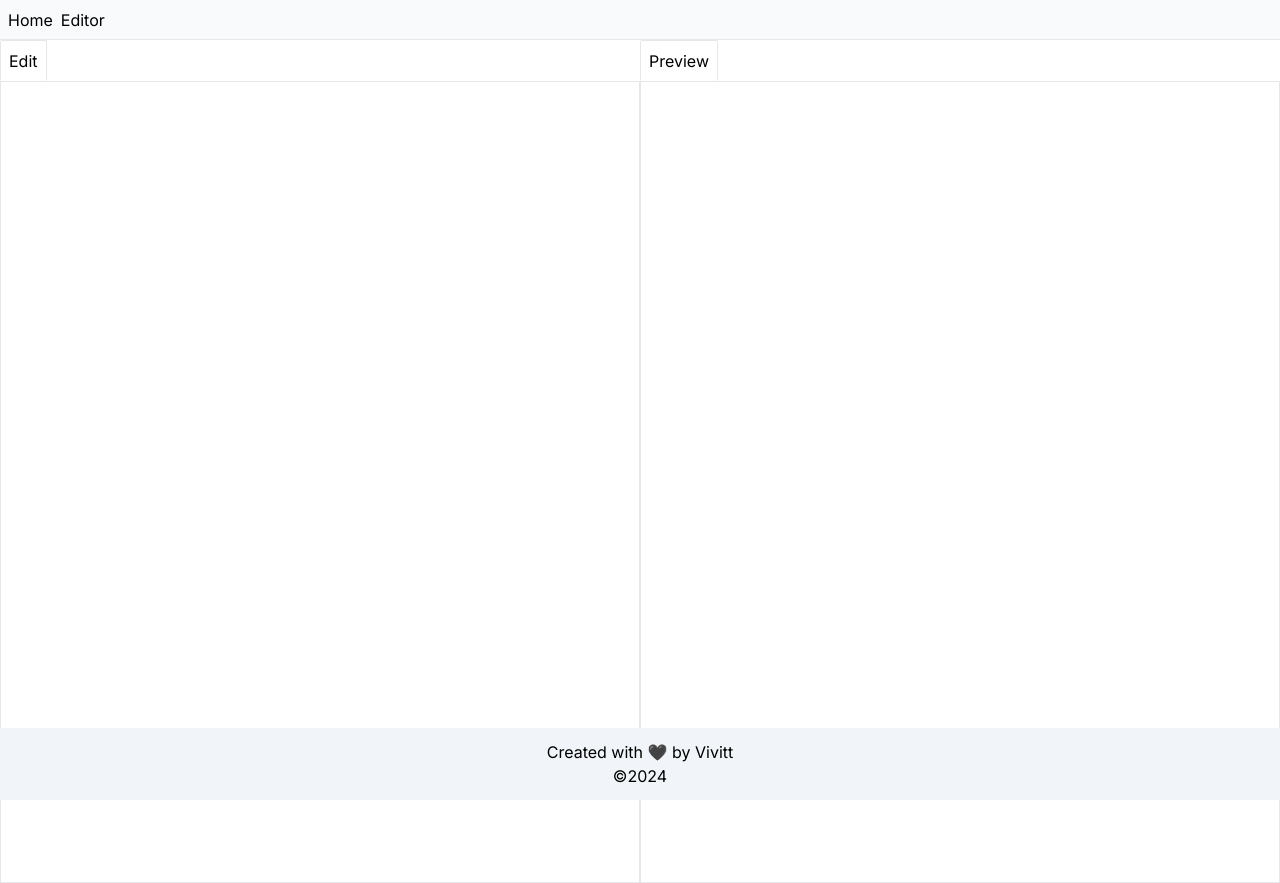
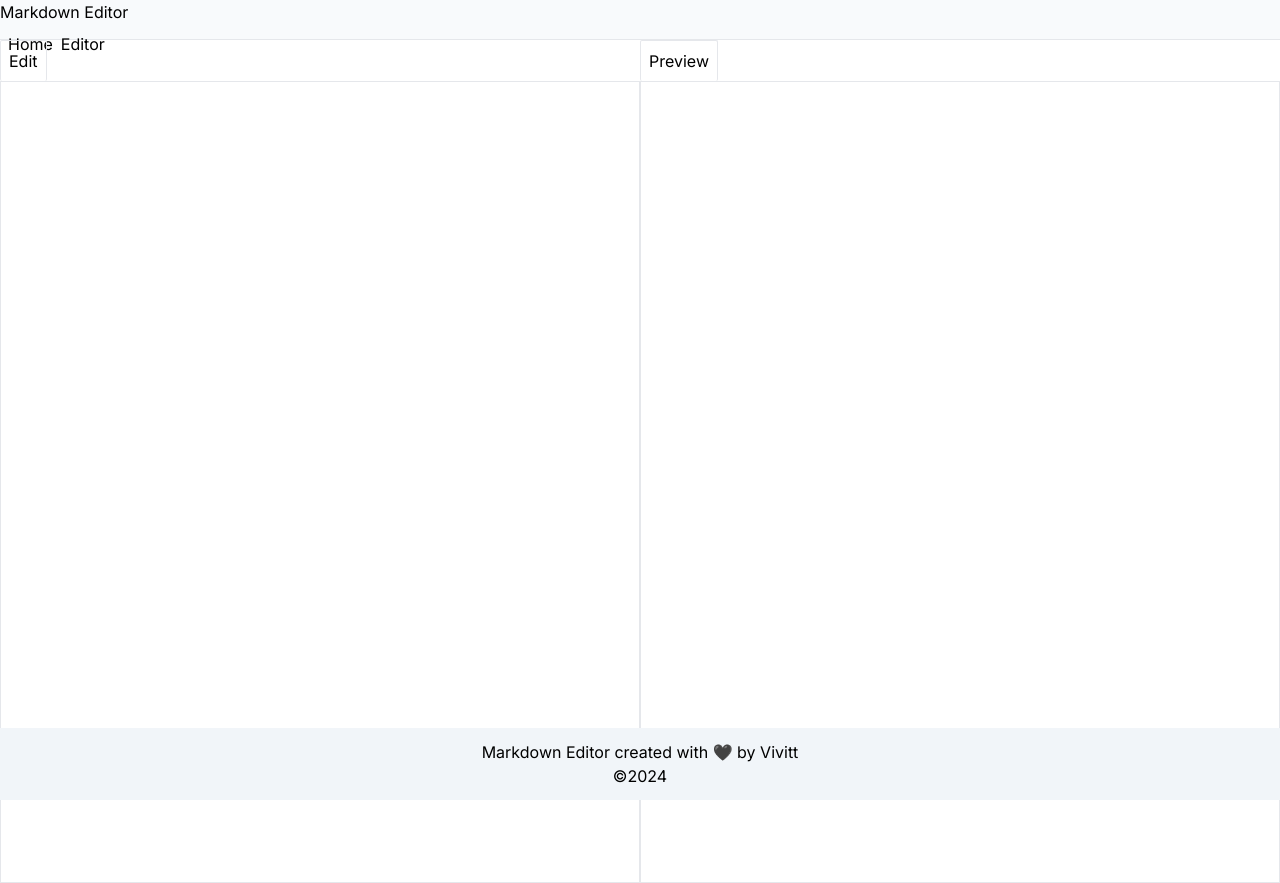
Before and after one commit to vivitt/online-markdown-editor, a Next.js app: page /editor in a window 1280 px wide. Built offline with nearby package versions, Linux system fonts and the light colour scheme.

Commit message:
update tests

```diff
--- a/app/layout.tsx
+++ b/app/layout.tsx
@@ -19,6 +19,7 @@ export default function RootLayout({
     <html lang="en">
       <body className={`${inter.className}`}>
         <nav className="bg-slate-50 border-b h-10 ">
+          <h1>Markdown Editor</h1>
           <ul className="flex items-center">
             <li className="p-2">
               <Link href="./">Home</Link>
@@ -32,7 +33,7 @@ export default function RootLayout({
         {children}
         </main>
         <footer className="fixed bottom-0 bg-slate-100 p-3 w-full flex flex-col items-center justify-center">
-          <p>Created with <span role='img' alt='love'>🖤</span> by <a href="https://github.com/vivitt" target="blank">Vivitt</a></p>
+          <p>Markdown Editor created with <span role='img' alt='love'>🖤</span> by <a href="https://github.com/vivitt" target="blank">Vivitt</a></p>
           <p>©2024</p>
         </footer>
       </body>
```
Also changed, not shown: 2 other files (tests, documents, lock files or other folders).
